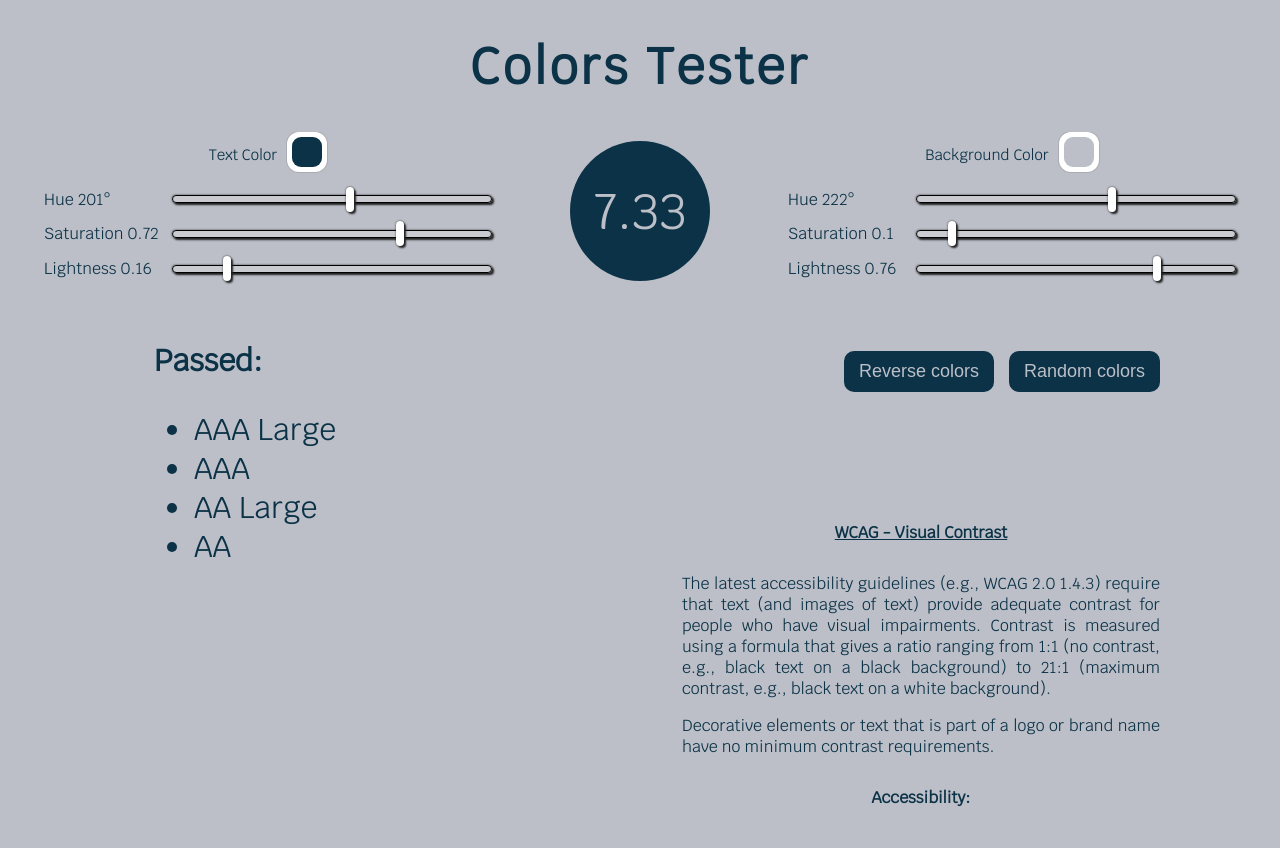
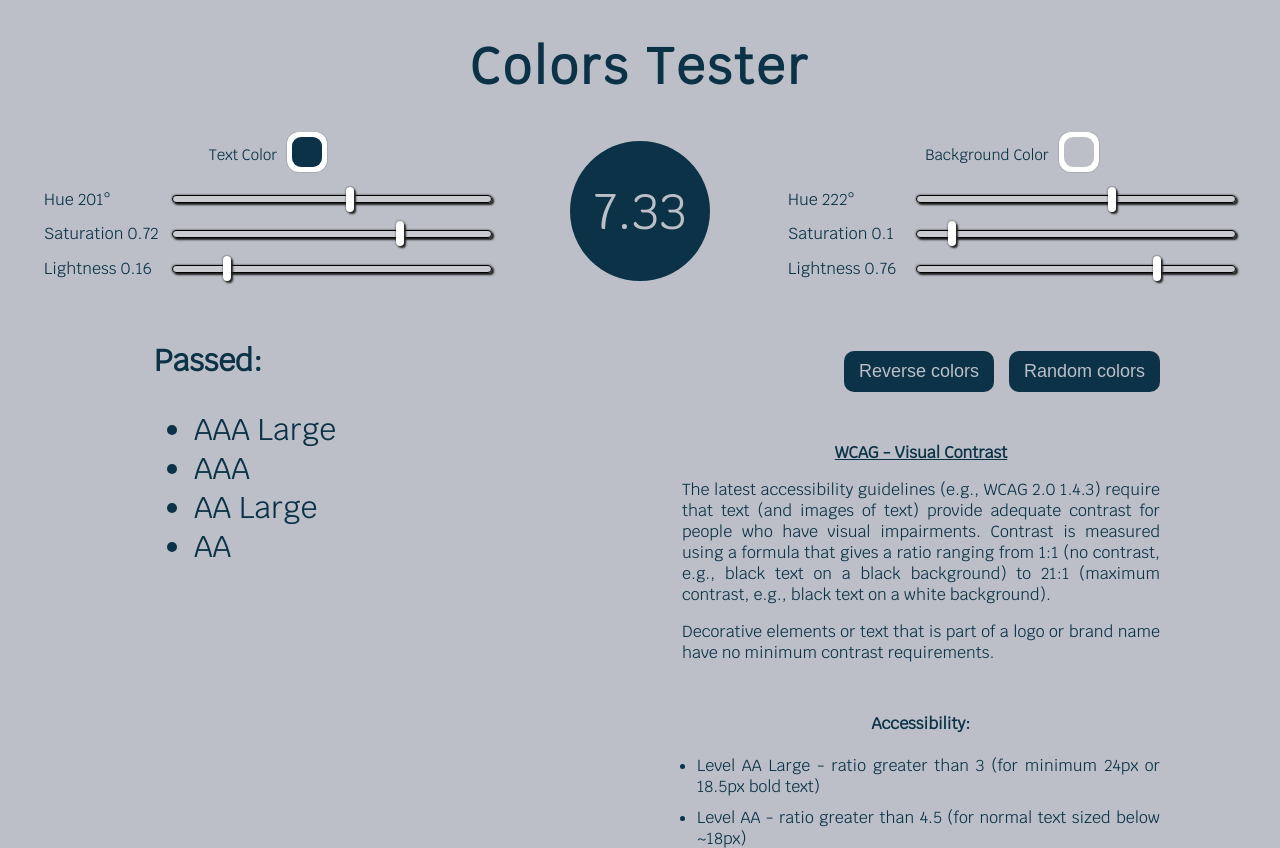
Before and after one commit to Hobbytowo/Colors-Tester, a React app: page / in a window 1280 px wide. Shown: the top 848 px of the page. Built offline with nearby package versions, Linux system fonts and the light colour scheme.

Commit message:
change decription style

```diff
--- a/src/App.js
+++ b/src/App.js
@@ -310,7 +310,7 @@ class App extends Component {
               </button>
             </div>
 
-            <p className="description__par par par--link">
+            <p className="description__par par par--title">
               <a className="description__link" href="https://www.w3.org/TR/WCAG20/#visual-audio-contrast">
                 WCAG - Visual Contrast
               </a>
--- a/src/App.scss
+++ b/src/App.scss
@@ -70,25 +70,14 @@
     max-width: 1000px;
     margin-left: 10vw;
 
-    & .par{
-      margin: 30px;
-      text-align: center;
-    }
-
     & .par--title{
       text-align: center;
-      font-weight: 700;
-    }
-
-    & .par--link{
-      padding-top: 5rem;
+      font-weight: 600;
+      margin-top: 50px;
     }
 
     & .description__list{
-      padding: 5px;
-      text-align: center;
-      list-style-type: circle;
-      list-style-position: inside;
+      padding-left: 15px;
     }
 
     & .description__listItem{
@@ -97,6 +86,8 @@
 
     & .par--aboutAAA{
       margin-top: 0;
+      text-align: left;
+      padding-left: 15px;
     }
   }
 
```
